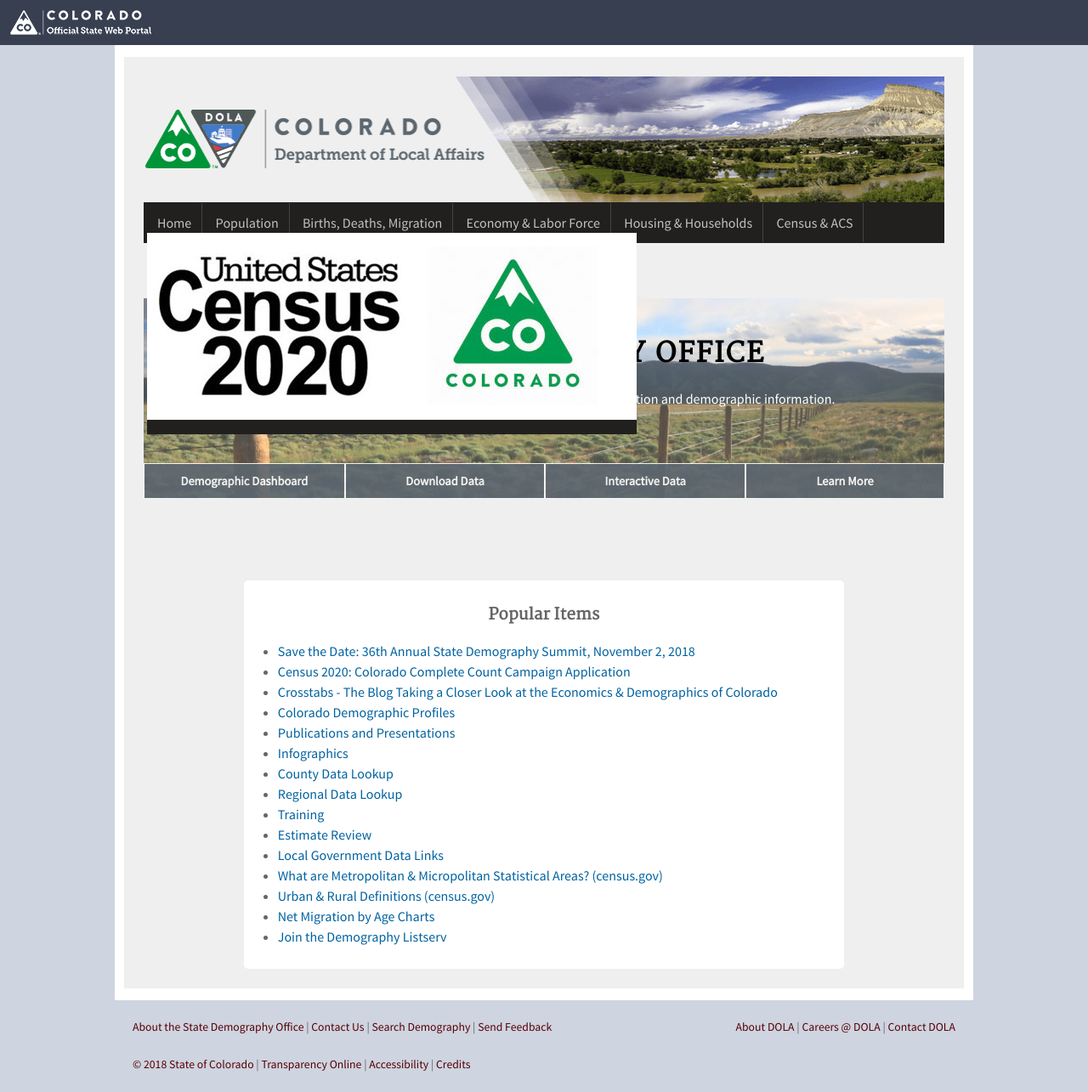
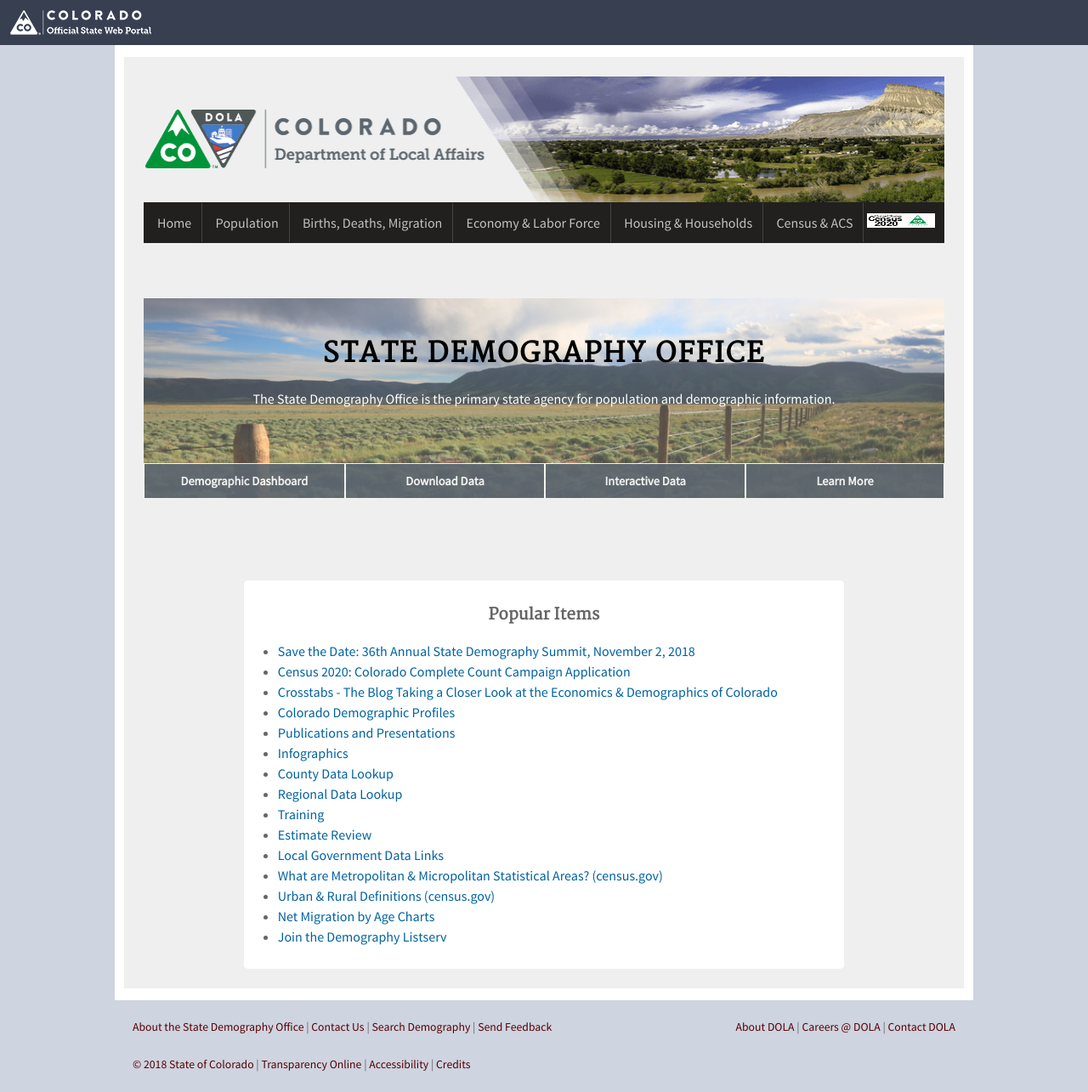
Before and after one commit to TBleess/Website_New, a Jekyll site: the page built from pages/0_Homepage_and_Footer_Links/index.md, in a window 1280 px wide. Shown: the whole page at 85% size. Built offline with Jekyll 4.4.1, drawn with Linux system fonts in a browser that asks for light colours.

Commit message:
Update _header.html

```diff
--- a/_includes/_header.html
+++ b/_includes/_header.html
@@ -28,7 +28,7 @@
                             <li class="padding-normal">
                                 <a href="/census-acs/">Census &amp; ACS</a></li>
                             <li class="padding-none">
-                              <a href="/census-acs/2020-census-information/#census-information-2020" class="censuslogo"><img src="/images/CO2020.jpg"></a>
+                              <a href="/census-acs/2020-census-information/#census-information-2020" class="censuslogo"><img src="/images/CO2020.jpg" height=17px width=80px></a>
                             </li>
                         </ul>
                     </nav>
```
